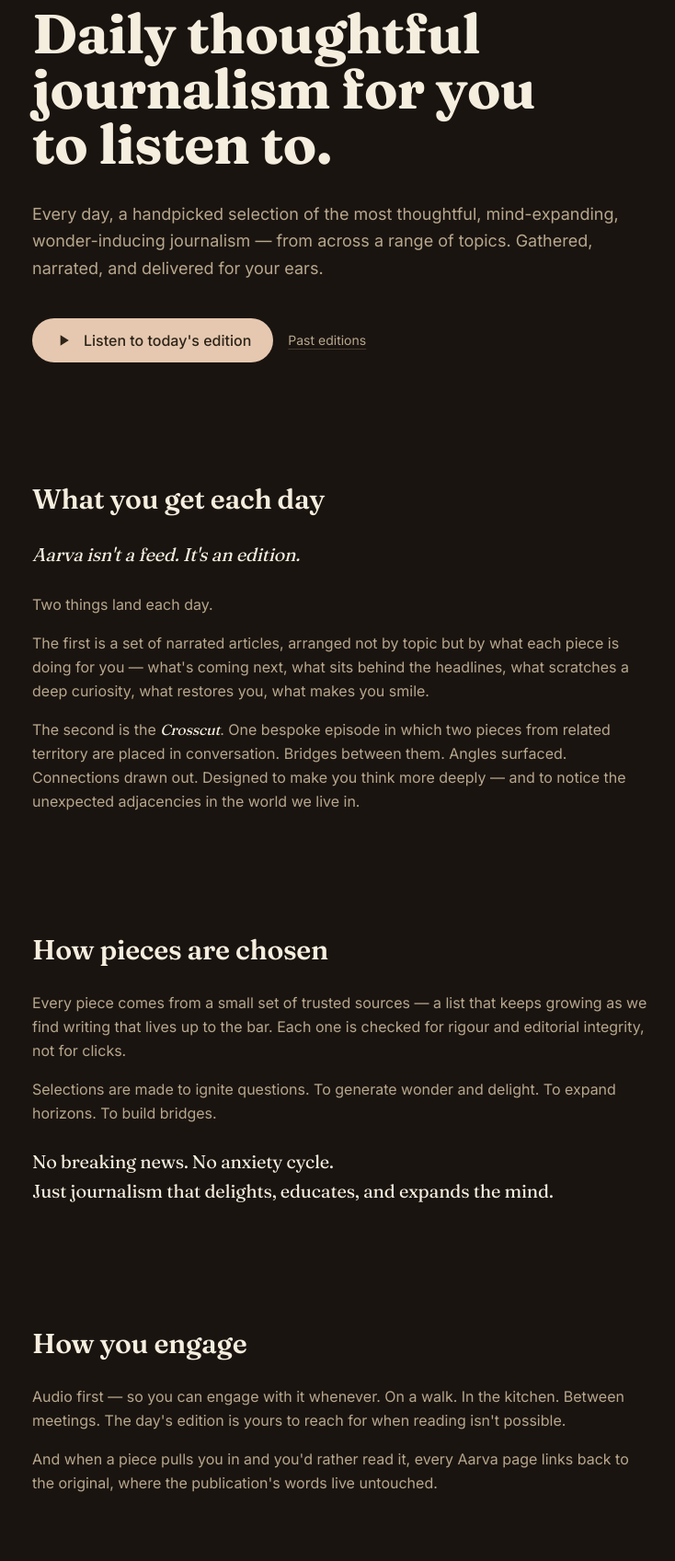
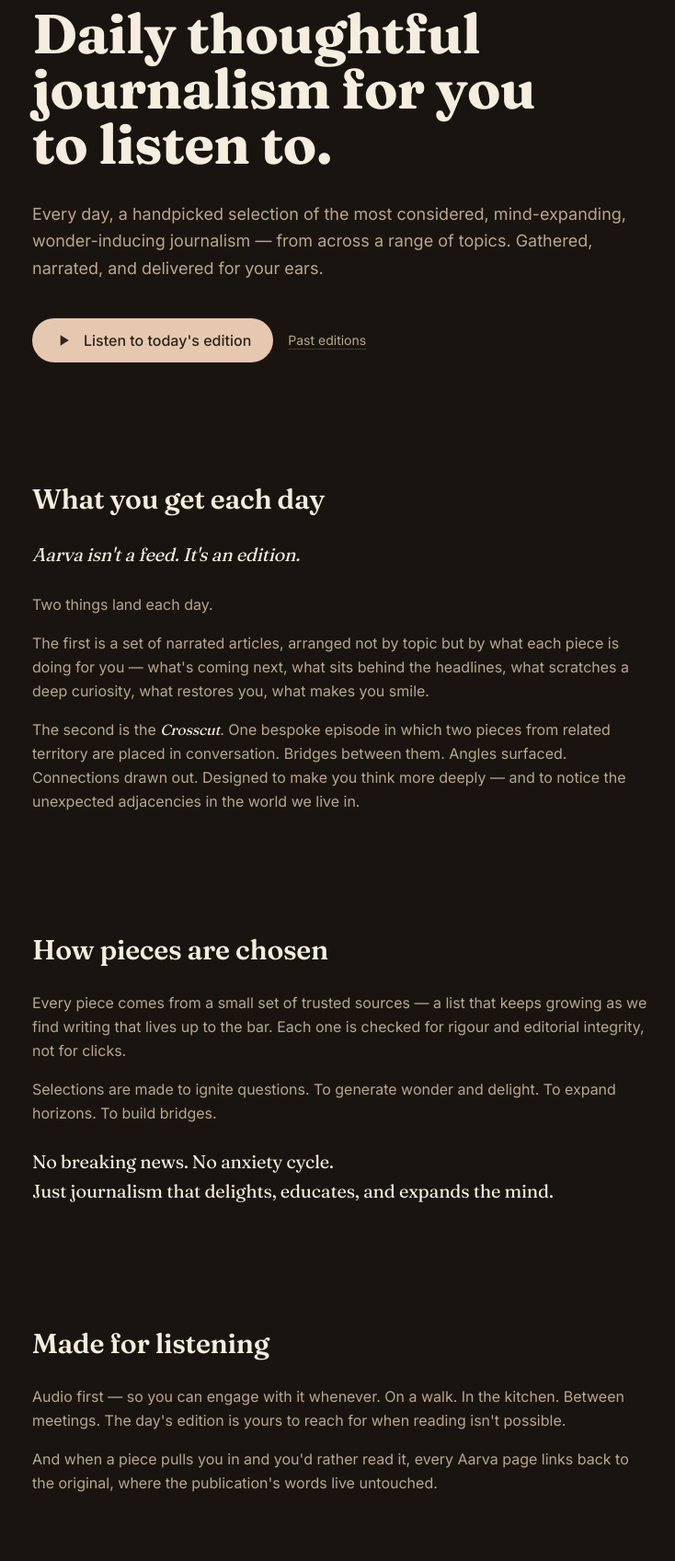
Before and after one commit to srik-create/aarva, a FastAPI app: page / in a window 1280 px wide. Shown: the part 223-1920 px from the top of the page at 92% size, without its empty margins (241-975 px from the left). Run offline with FastAPI, Linux system fonts and the light colour scheme; some libraries are stand-ins or nearby versions.

Commit message:
server: landing copy nits — 'considered' (not 'thoughtful'), 'Made for listening' (not 'How you engage')
Two small editorial changes on user feedback:

1. Subhead: 'most thoughtful, mind-expanding, wonder-inducing
   journalism' → 'most considered, mind-expanding, wonder-inducing
   journalism'. 'Thoughtful' was already carrying weight in the
   headline ('Daily thoughtful journalism…'); the subhead now uses
   'considered' which keeps the same warmth without echoing.

2. Section heading 'How you engage' → 'Made for listening'.
   'How you engage' was reading as product-tech voice; 'Made for
   listening' is more declarative and matches the philosopher-founder
   tone of the rest of the page. The body still covers the audio-
   first / read-the-original two-path framing.

```diff
--- a/aarva/server/templates/landing.html
+++ b/aarva/server/templates/landing.html
@@ -10,7 +10,7 @@
     </h1>
 
     <p class="text-cream-light text-lg leading-relaxed mt-8 max-w-2xl">
-      Every day, a handpicked selection of the most thoughtful,
+      Every day, a handpicked selection of the most considered,
       mind-expanding, wonder-inducing journalism — from across a range
       of topics. Gathered, narrated, and delivered for your ears.
     </p>
@@ -76,7 +76,7 @@
   </section>
 
   <section class="mt-24 md:mt-32 max-w-2xl">
-    <h2 class="editorial text-3xl font-semibold text-cream-text leading-snug">How you engage</h2>
+    <h2 class="editorial text-3xl font-semibold text-cream-text leading-snug">Made for listening</h2>
 
     <p class="text-cream-light mt-6 leading-relaxed">
       Audio first — so you can engage with it whenever. On a walk. In
```
